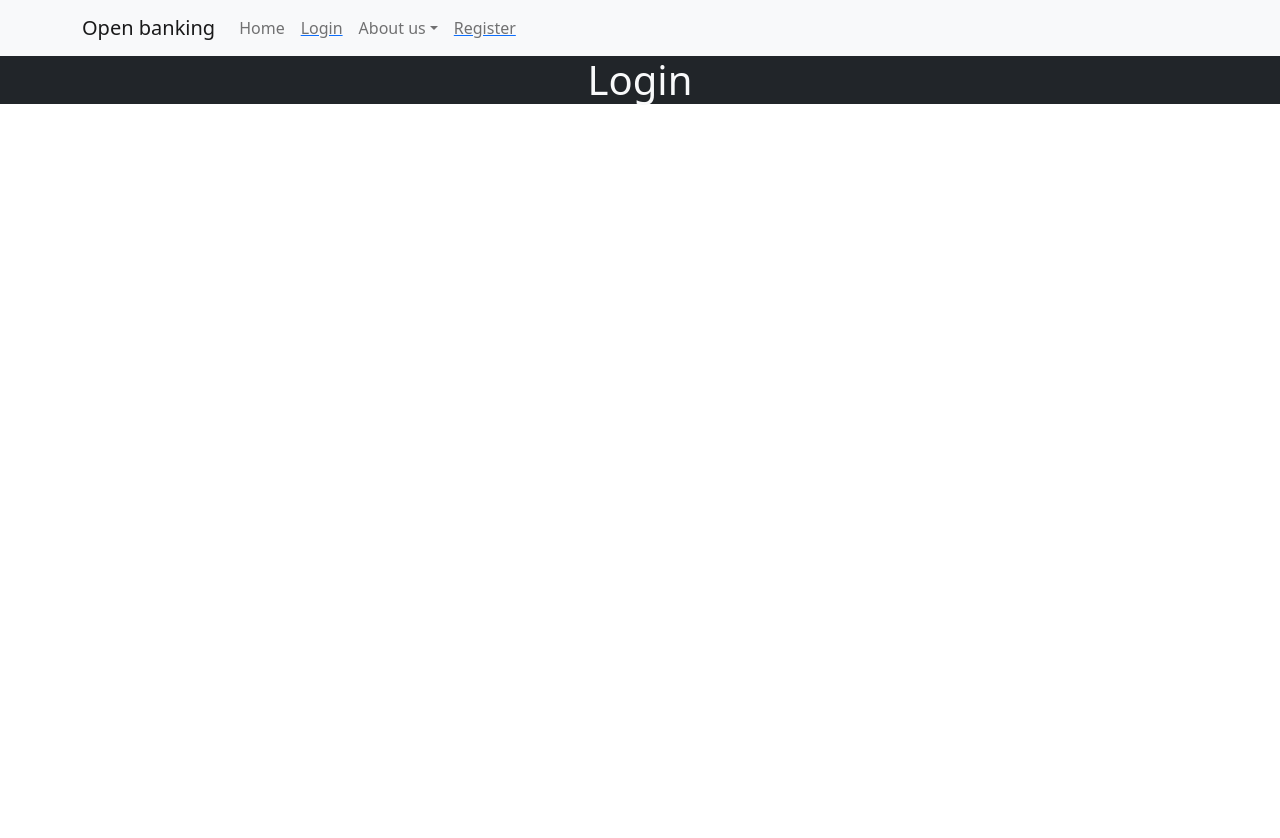
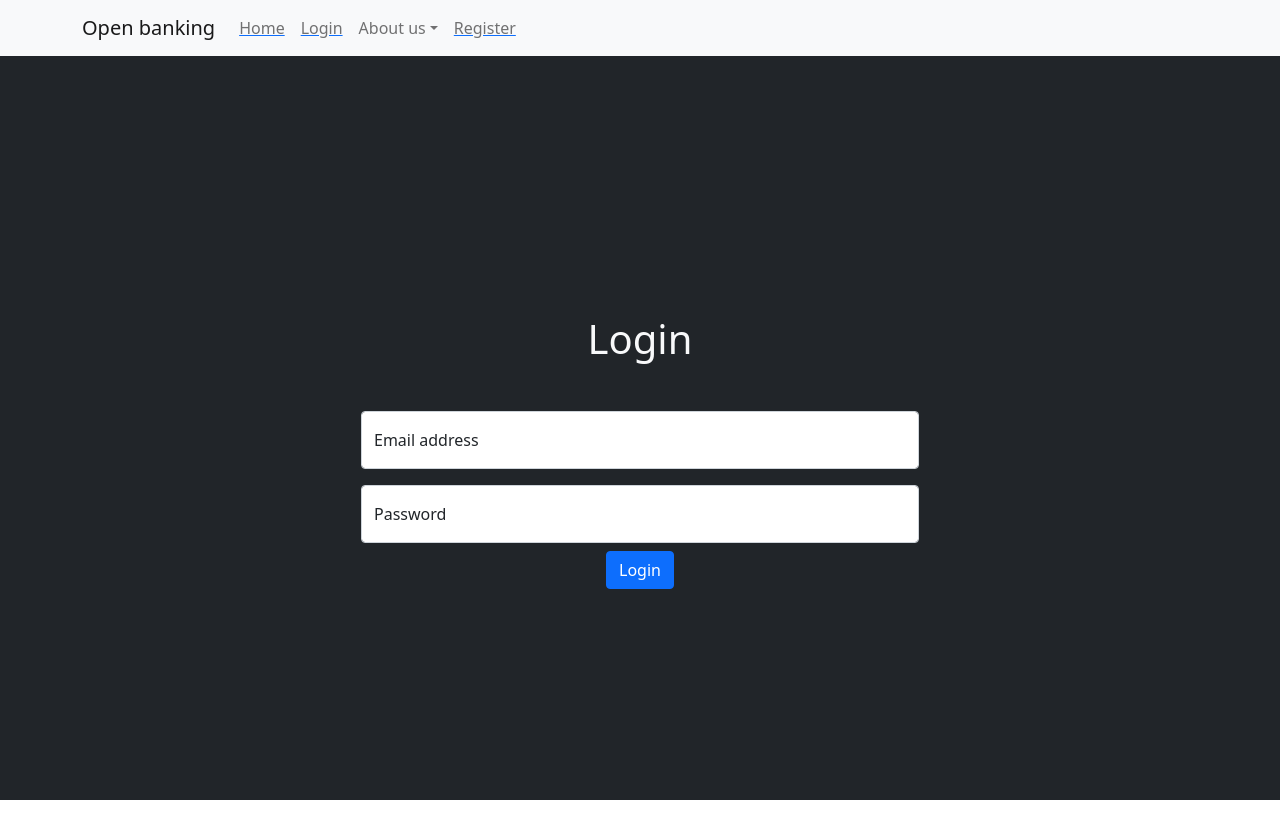
Before and after one commit to Renan0211/open-banking-front-end, a React (Create React App) app: page /login in a window 1280 px wide. Shown: the top 838 px of the page. Before the commit the page ends 800 px from the top, so only its background shows below. Built offline with nearby package versions, Linux system fonts and the light colour scheme.

Commit message:
uses some of the bootstrap classes in the login page

```diff
--- a/src/App.css
+++ b/src/App.css
@@ -1,38 +1,3 @@
-.App {
-  text-align: center;
+html, body, #app, #app>div {
+  height: 100vh
 }
-
-.App-logo {
-  height: 40vmin;
-  pointer-events: none;
-}
-
-@media (prefers-reduced-motion: no-preference) {
-  .App-logo {
-    animation: App-logo-spin infinite 20s linear;
-  }
-}
-
-.App-header {
-  background-color: #282c34;
-  min-height: 100vh;
-  display: flex;
-  flex-direction: column;
-  align-items: center;
-  justify-content: center;
-  font-size: calc(10px + 2vmin);
-  color: white;
-}
-
-.App-link {
-  color: #61dafb;
-}
-
-@keyframes App-logo-spin {
-  from {
-    transform: rotate(0deg);
-  }
-  to {
-    transform: rotate(360deg);
-  }
-}
--- a/src/App.js
+++ b/src/App.js
@@ -4,10 +4,11 @@ import Navbar from './components/Navbar';
 import HomePage from './Pages/Home';
 import Login from './Pages/Login';
 import Register from './Pages/Register';
+import './App.css'
 
 function App() {
   return (
-    <div className="bg-dark">
+    <div className="bg-dark" id="app">
       <Navbar/>
       <Switch>
         <Route path="/register" component={Register}/>
--- a/src/Pages/Login.jsx
+++ b/src/Pages/Login.jsx
@@ -1,10 +1,26 @@
 import React, { Component } from 'react'
+import { Container, FloatingLabel, Form, Button } from 'react-bootstrap'
 
 export default class Login extends Component {
   render() {
     return (
-      <div>
-        <h1 className="text-light text-center">Login</h1>
+      <div className="d-flex flex-column justify-content-center">
+        <h1 className="text-light text-center mb-5">Login</h1>
+        <Container className="">
+          <Form className="align-middle d-flex flex-column align-items-center">
+            <FloatingLabel
+              controlId="floatingInput"
+              label="Email address"
+              className="mb-3 w-50"
+            >
+              <Form.Control type="email" placeholder="name@example.com" />
+            </FloatingLabel>
+            <FloatingLabel controlId="floatingPassword" label="Password" className="w-50">
+              <Form.Control type="password" placeholder="Password" />
+            </FloatingLabel>
+            <Button className="my-2 mx-auto">Login</Button>
+          </Form>
+        </Container>
       </div>
     )
   }
--- a/src/components/Navbar.jsx
+++ b/src/components/Navbar.jsx
@@ -11,7 +11,7 @@ class Navbar1 extends Component {
     <Navbar.Toggle aria-controls="basic-navbar-nav" />
     <Navbar.Collapse id="responsive-navbar">
       <Nav className="me-auto">
-        <Nav.Link href="#home">Home</Nav.Link>
+        <Link to="/"><Nav.Link href="#home">Home</Nav.Link></Link>
         <Link to="/login"><Nav.Link href="#link">Login</Nav.Link></Link>
         <NavDropdown title="About us" id="basic-nav-dropdown">
           <NavDropdown.Item href="#action/3.1">Our History</NavDropdown.Item>
```
